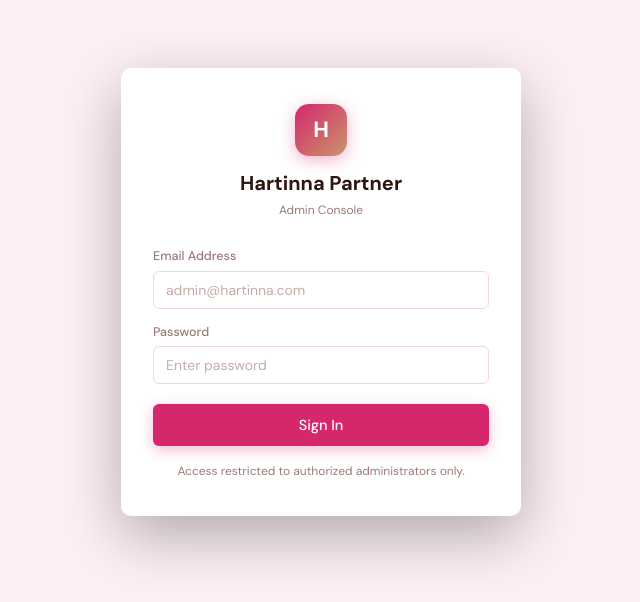
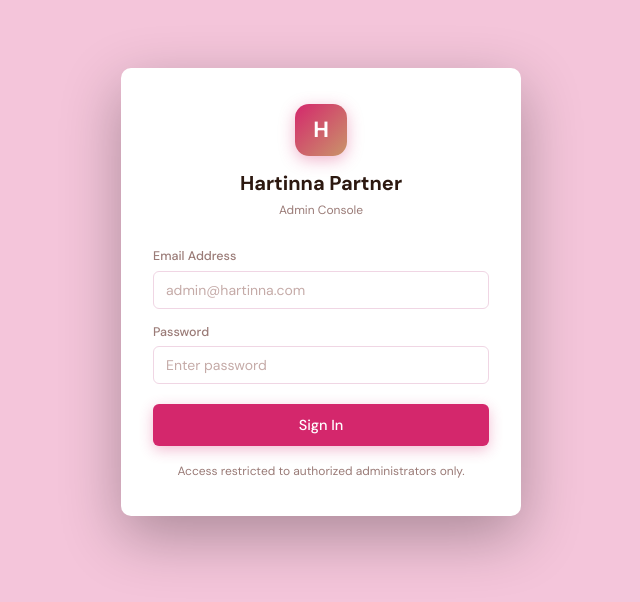
Before and after one commit to hartinnapro/hartinna-admin, a Vue app: page /login in a window 1280 px wide. Shown: the part 108-710 px from the top of the page, without its empty margins (319-959 px from the left). Built offline with nearby package versions, Linux system fonts and the light colour scheme.

Commit message:
feat: deepen page background pink to #F4C5DA for iOS Safari toolbar tinting

```diff
--- a/src/style.css
+++ b/src/style.css
@@ -17,7 +17,7 @@
   --sidebar-bg:   #1A1A2E;
   --sidebar-text: rgba(255,255,255,0.75);
   --sidebar-active: rgba(212,39,108,0.25);
-  --bg:           #FDF0F5;
+  --bg:           #F4C5DA;
   --card:         #FFFFFF;
   --text:         #2C1810;
   --text-muted:   #9A7B77;
```
